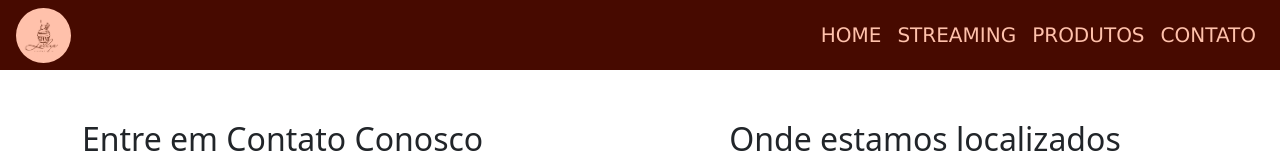
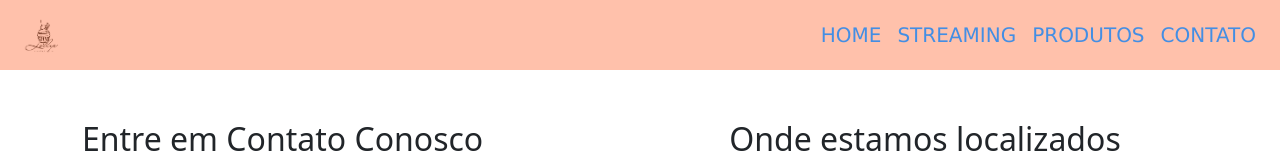
Before and after one commit to kauanyvict0ria/lollyes_doceria, a plain HTML site: page contato.html in a window 1280 px wide. Shown: the top 160 px of the page. Drawn offline with Linux system fonts and the light colour scheme; a script that the page names is missing.

Commit message:
update contato 4

```diff
--- a/contato.html
+++ b/contato.html
@@ -19,7 +19,7 @@
                 <span id="hamburger"></span>
              </button>
             <ul id="menu" role="menu">
-                <li><a class="linkMenu" href="index.html">Home</a><li>
+                <li><a class="linkMenu" href="home.html">Home</a><li>
                 <li><a class="linkMenu" href="Streaming.html">Streaming</a><li>
                 <li><a class="linkMenu" href="Produtos.html">Produtos</a><li>
                 <li><a class="linkMenu" href="Contato.html">Contato</a><li>
--- a/css/contato.css
+++ b/css/contato.css
@@ -5,7 +5,7 @@ body, ul{
     padding: 0px;
   }
   #header #menu a {
-    color: #ffc1ab;
+    color: rgb(67, 142, 228);
     text-decoration: none;
     font-family: Verdana, Geneva, Tahoma, sans-serif;
     text-transform: uppercase;
@@ -40,7 +40,7 @@ body, ul{
     display: flex;
     align-items: center;
     justify-content: space-between;
-    background: 	#470a00 ;
+    background: 	#ffc1ab ;
   }
   #menu {
     display: flex;
```
